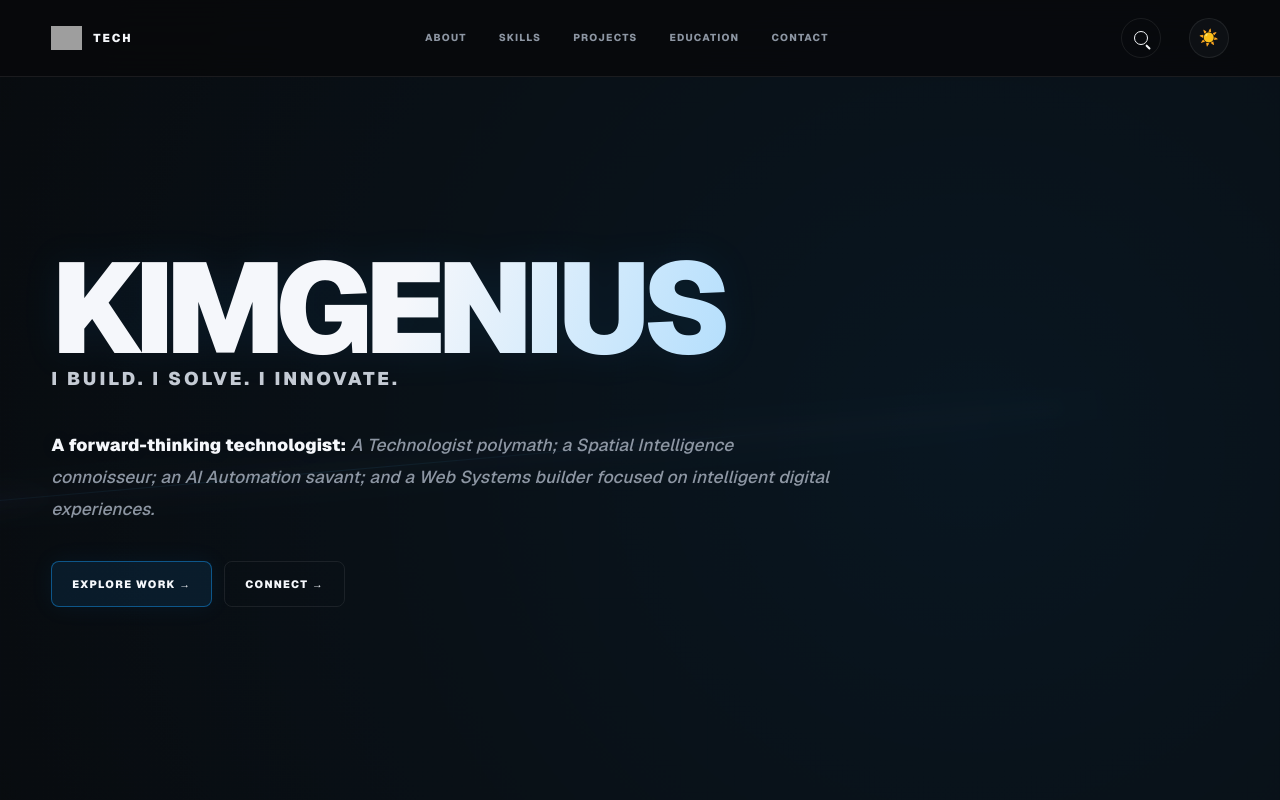
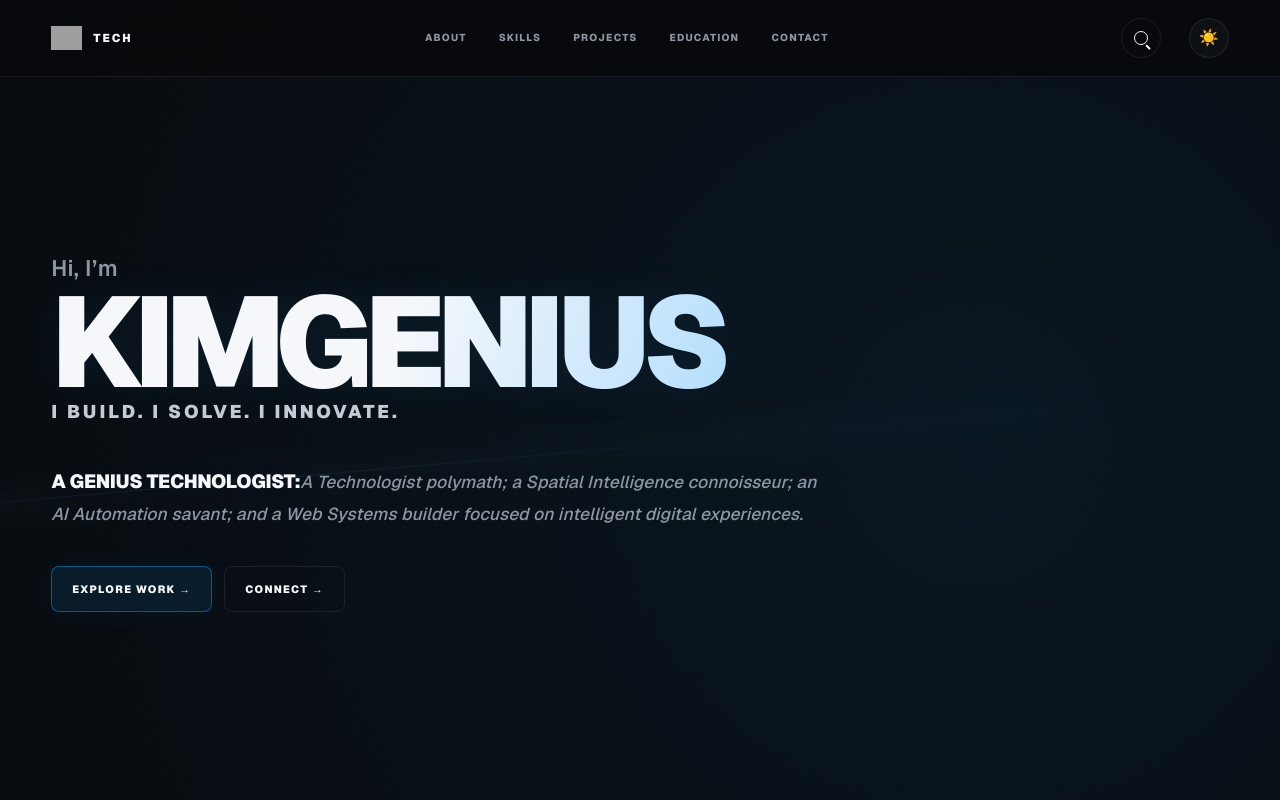
Before and after one commit to ki995483/kimgenius-portfolio, a Next.js app: page /portfolio in a window 1280 px wide. Shown: the top 800 px of the page. Built offline with nearby package versions, Linux system fonts and the light colour scheme; grey boxes are pictures that could not be loaded.

Commit message:
Finalize KIMGENIUS portfolio and registry

```diff
--- a/app/portfolio/page.tsx
+++ b/app/portfolio/page.tsx
@@ -137,6 +137,7 @@ export default function PortfolioPage() {
 
         <div className={styles.shell}>
           <div className={styles.heroContent}>
+            <p className={styles.heroGreeting}>Hi, I&rsquo;m</p>
             <h1 className={styles.heroName}>KIMGENIUS</h1>
 
             <p className={styles.heroStatement}>
@@ -144,7 +145,7 @@ export default function PortfolioPage() {
             </p>
 
             <div className={styles.heroIntro}>
-              <strong>A forward-thinking technologist:</strong>{" "}
+              <strong className={styles.heroLead}>A GENIUS TECHNOLOGIST:</strong>
               <span>
                 A Technologist polymath; a Spatial Intelligence connoisseur; an
                 AI Automation savant; and a Web Systems builder focused on
--- a/app/systems/systems.module.css
+++ b/app/systems/systems.module.css
@@ -325,6 +325,8 @@
 @media (max-width: 560px) {
   .container {
     width: min(100% - 24px, 1400px);
+    padding-left: 8px;
+    padding-right: 8px;
     padding-top: 20px;
   }
 
```
